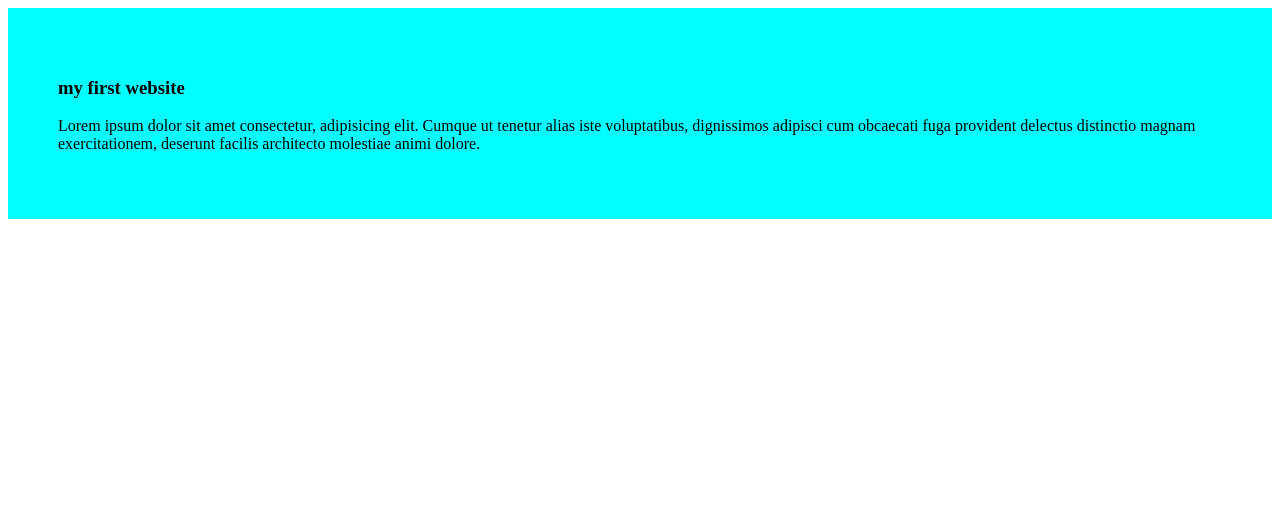
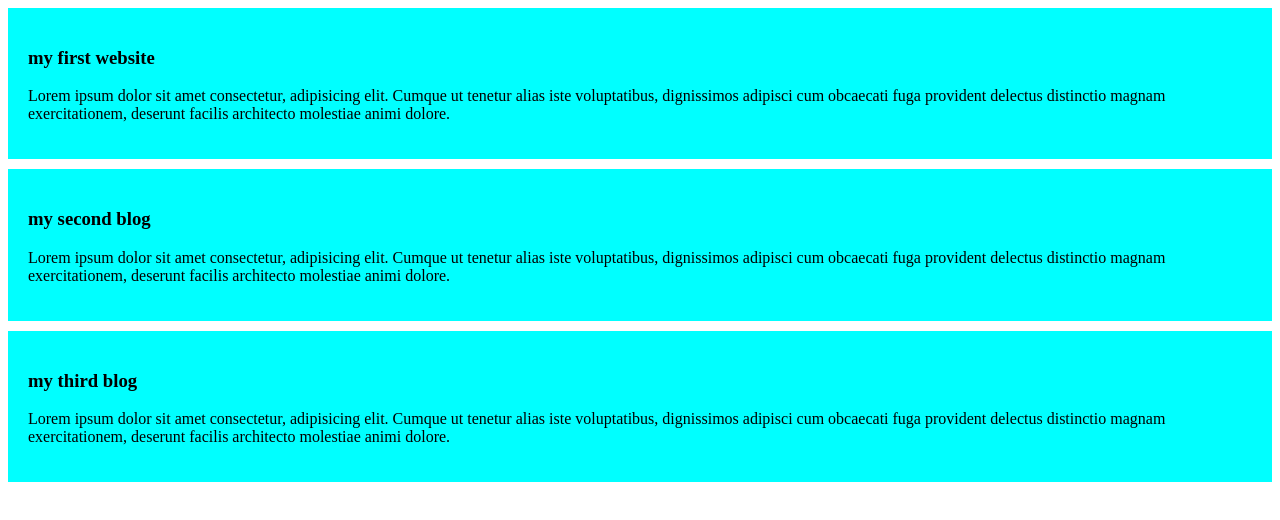
Before and after one commit to sabrina01534/my-simple-website, a plain HTML site: page index.html in a window 1280 px wide. Drawn offline with Linux system fonts and the light colour scheme.

Commit message:
added the seond and third blog

```diff
--- a/index.html
+++ b/index.html
@@ -11,5 +11,13 @@
     <h3>my first website</h3>
     <p>Lorem ipsum dolor sit amet consectetur, adipisicing elit. Cumque ut tenetur alias iste voluptatibus, dignissimos adipisci cum obcaecati fuga provident delectus distinctio magnam exercitationem, deserunt facilis architecto molestiae animi dolore.</p>
    </div>
+   <div>
+    <h3>my second blog</h3>
+    <p>Lorem ipsum dolor sit amet consectetur, adipisicing elit. Cumque ut tenetur alias iste voluptatibus, dignissimos adipisci cum obcaecati fuga provident delectus distinctio magnam exercitationem, deserunt facilis architecto molestiae animi dolore.</p>
+   </div>
+   <div>
+    <h3>my third blog</h3>
+    <p>Lorem ipsum dolor sit amet consectetur, adipisicing elit. Cumque ut tenetur alias iste voluptatibus, dignissimos adipisci cum obcaecati fuga provident delectus distinctio magnam exercitationem, deserunt facilis architecto molestiae animi dolore.</p>
+   </div>
 </body>
 </html>
--- a/styles/blog.CSS
+++ b/styles/blog.CSS
@@ -1,4 +1,5 @@
 div{
   background-color: aqua;
-  padding: 50px;
+  padding: 20px;
+  margin-bottom: 10px;
 }
```
